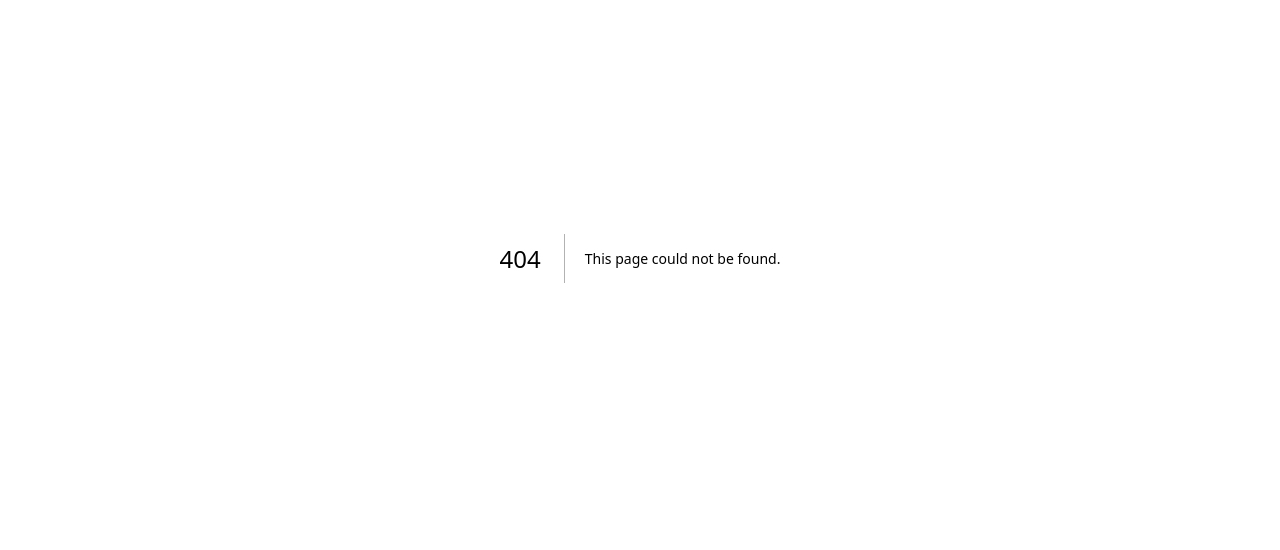
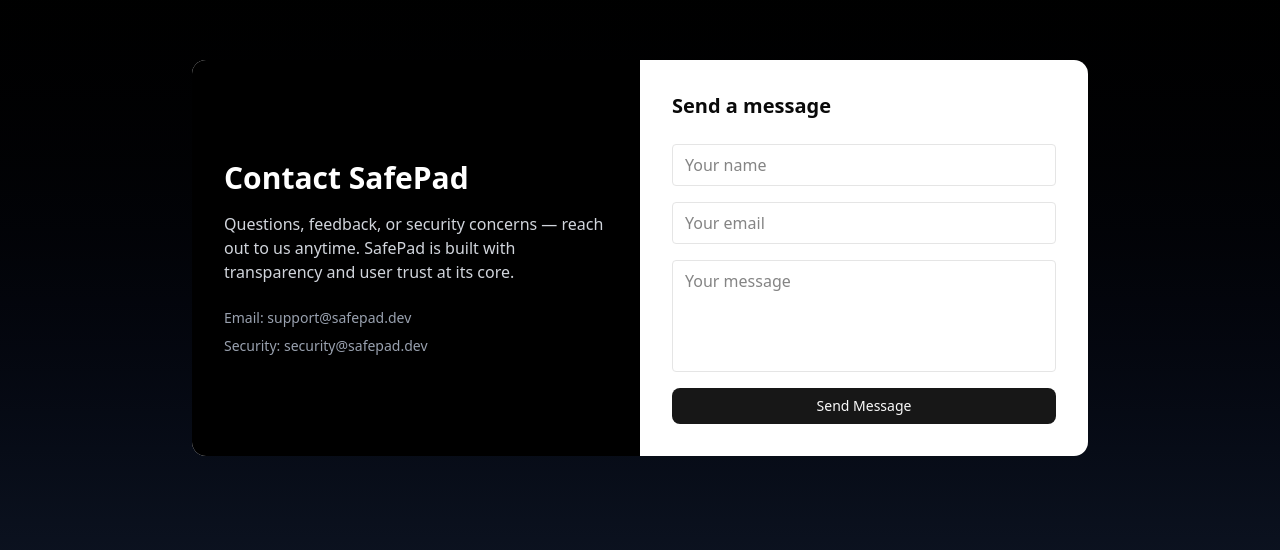
Before and after one commit to prashant-1342/SafePad, a Next.js app: page /auth/contact in a window 1280 px wide. Before the commit this address had no page. Shown: the part 142-692 px from the top of the page. Built offline with nearby package versions, Linux system fonts and the light colour scheme.

Commit message:
added contact page

```diff
--- /dev/null
+++ b/app/auth/contact/page.tsx
@@ -0,0 +1,80 @@
+"use client";
+
+import { useState } from "react";
+import { Button } from "@/components/ui/button";
+
+export default function ContactPage() {
+  const [name, setName] = useState("");
+  const [email, setEmail] = useState("");
+  const [message, setMessage] = useState("");
+  const [loading, setLoading] = useState(false);
+
+  const handleSubmit = async (e: React.FormEvent) => {
+    e.preventDefault();
+    setLoading(true);
+
+    setTimeout(() => {
+      alert("Thanks for reaching out. We'll get back to you soon.");
+      setName("");
+      setEmail("");
+      setMessage("");
+      setLoading(false);
+    }, 900);
+  };
+
+  return (
+    <div className="min-h-screen bg-gradient-to-b from-black to-gray-900 flex items-center justify-center px-6">
+      <div className="w-full max-w-4xl bg-white rounded-xl overflow-hidden grid grid-cols-1 md:grid-cols-2">
+
+        <div className="p-8 bg-black text-white flex flex-col justify-center">
+          <h1 className="text-3xl font-bold">Contact SafePad</h1>
+          <p className="mt-4 text-gray-300">
+            Questions, feedback, or security concerns — reach out to us anytime.
+            SafePad is built with transparency and user trust at its core.
+          </p>
+
+          <div className="mt-6 space-y-2 text-sm text-gray-400">
+            <p>Email: support@safepad.dev</p>
+            <p>Security: security@safepad.dev</p>
+          </div>
+        </div>
+
+        <div className="p-8">
+          <h2 className="text-xl font-semibold">Send a message</h2>
+
+          <form onSubmit={handleSubmit} className="mt-6 flex flex-col gap-4">
+            <input
+              className="border rounded px-3 py-2"
+              placeholder="Your name"
+              value={name}
+              onChange={(e) => setName(e.target.value)}
+              required
+            />
+
+            <input
+              className="border rounded px-3 py-2"
+              type="email"
+              placeholder="Your email"
+              value={email}
+              onChange={(e) => setEmail(e.target.value)}
+              required
+            />
+
+            <textarea
+              className="border rounded px-3 py-2 resize-none h-28"
+              placeholder="Your message"
+              value={message}
+              onChange={(e) => setMessage(e.target.value)}
+              required
+            />
+
+            <Button type="submit" disabled={loading}>
+              {loading ? "Sending..." : "Send Message"}
+            </Button>
+          </form>
+        </div>
+
+      </div>
+    </div>
+  );
+}
--- a/app/components/Navbar.tsx
+++ b/app/components/Navbar.tsx
@@ -12,7 +12,7 @@ export default function Navbar() {
         SafePad
       </Link>
       <Link className="text-2xl" href="/auth/features">Features</Link>
-      <Link className="text-2xl" href="/contact">Contact</Link>
+      <Link className="text-2xl" href="/auth/contact">Contact</Link>
 </div>
       <div className="flex items-center gap-4">
         <Link href="/auth/signup">
```
